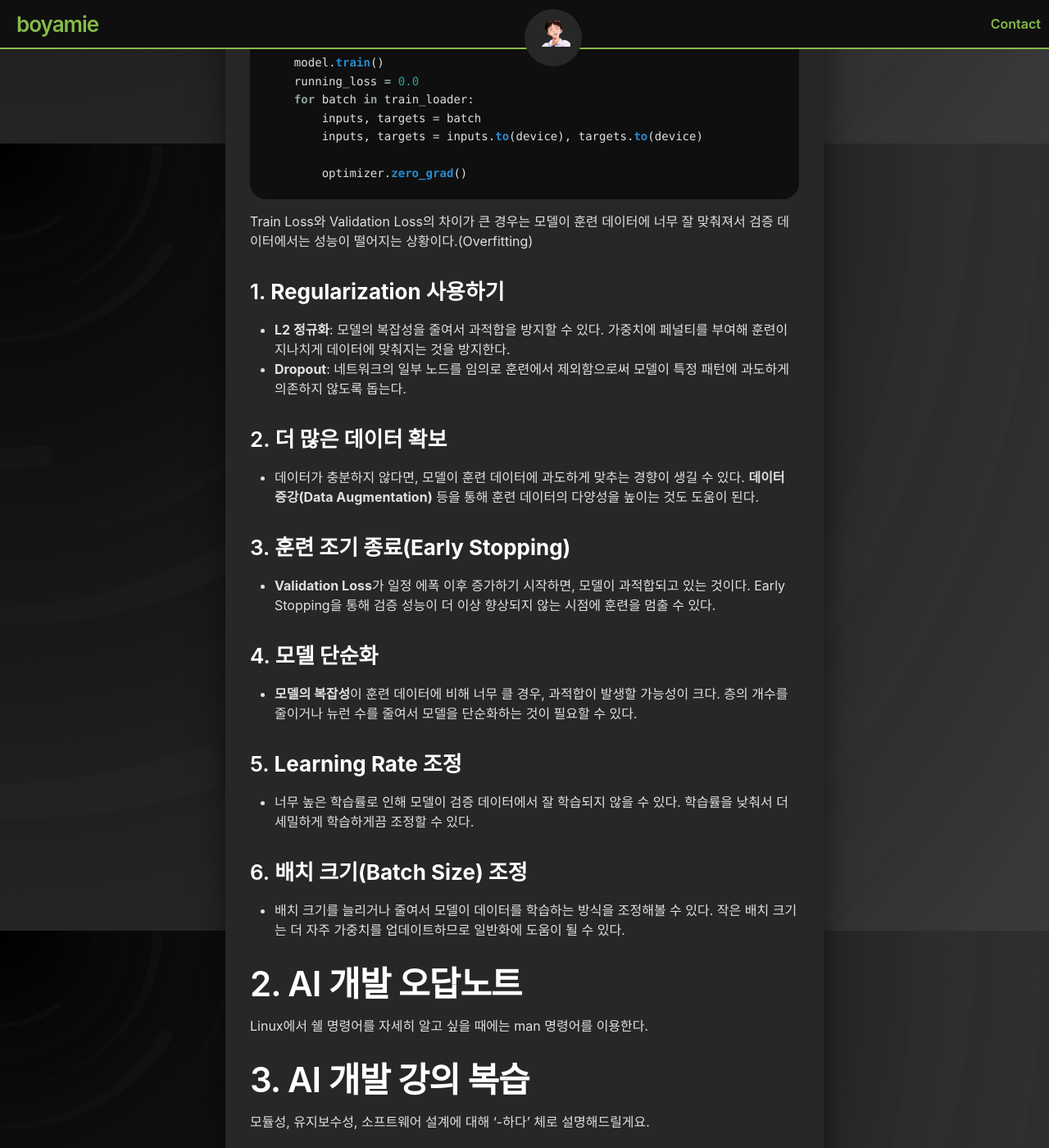
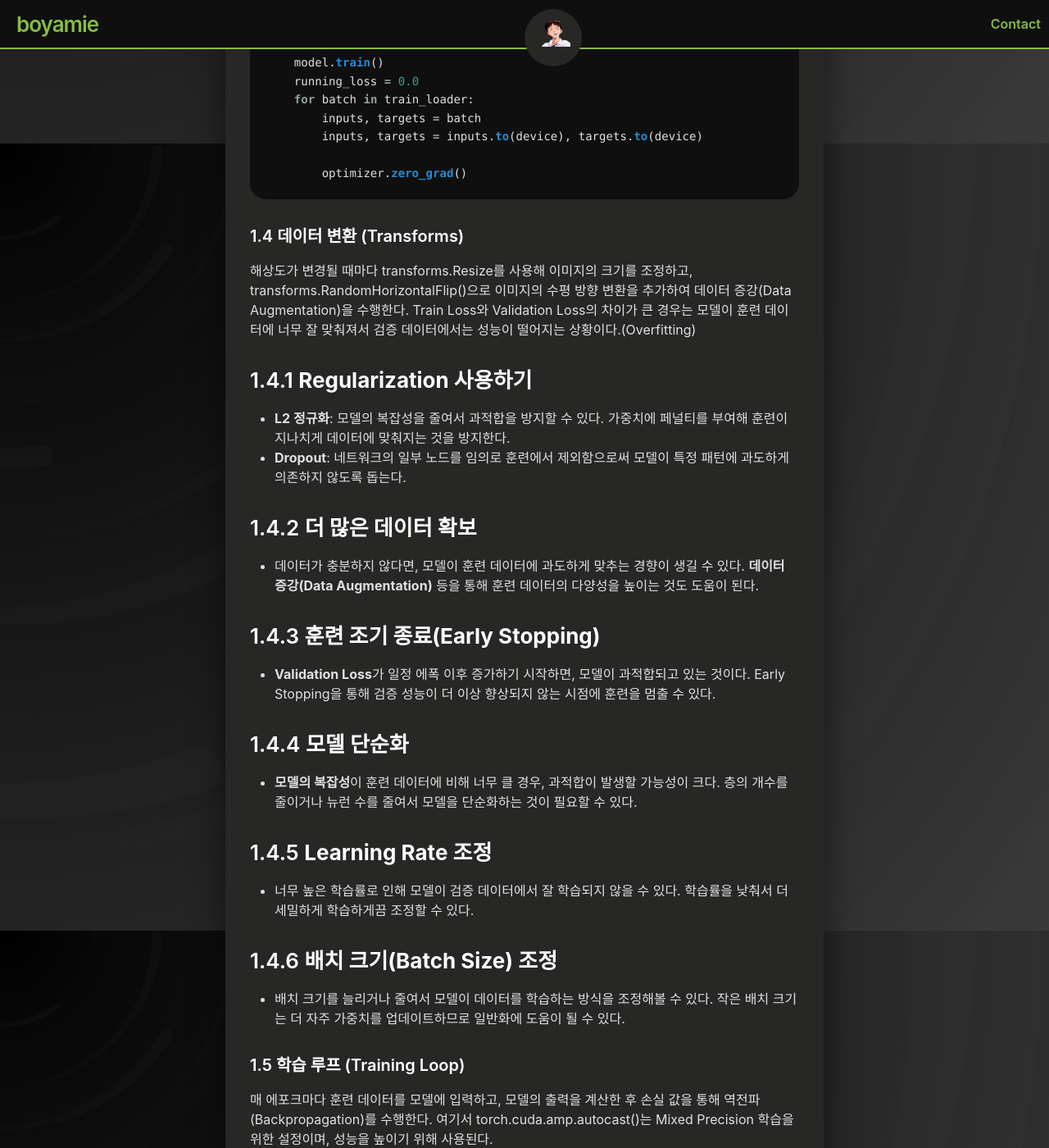
Before and after one commit to boyamie/boyamie.github.io, a Jekyll site: the page built from _posts/2024-09-11-boostcamp_028.md, in a window 1280 px wide and 1400 px high, scrolled down 2705 px. Shown: the whole window at 82% size. Built offline with Jekyll 4.4.1, drawn with Linux system fonts in a browser that asks for light colours; some of the changed text lies outside the part shown.

Commit message:
Update 2024-09-11-boostcamp_028.md

````diff
--- a/_posts/2024-09-11-boostcamp_028.md
+++ b/_posts/2024-09-11-boostcamp_028.md
@@ -86,27 +86,34 @@ for epoch in range(50):
 
         optimizer.zero_grad()
 ```
-
+#### 1.4 데이터 변환 (Transforms)
+해상도가 변경될 때마다 transforms.Resize를 사용해 이미지의 크기를 조정하고, transforms.RandomHorizontalFlip()으로 이미지의 수평 방향 변환을 추가하여 데이터 증강(Data Augmentation)을 수행한다.
 Train Loss와 Validation Loss의 차이가 큰 경우는 모델이 훈련 데이터에 너무 잘 맞춰져서 검증 데이터에서는 성능이 떨어지는 상황이다.(Overfitting)
 
-### 1. **Regularization 사용하기**
+### 1.4.1 **Regularization 사용하기**
    - **L2 정규화**: 모델의 복잡성을 줄여서 과적합을 방지할 수 있다. 가중치에 페널티를 부여해 훈련이 지나치게 데이터에 맞춰지는 것을 방지한다.
    - **Dropout**: 네트워크의 일부 노드를 임의로 훈련에서 제외함으로써 모델이 특정 패턴에 과도하게 의존하지 않도록 돕는다.
 
-### 2. **더 많은 데이터 확보**
+### 1.4.2 **더 많은 데이터 확보**
    - 데이터가 충분하지 않다면, 모델이 훈련 데이터에 과도하게 맞추는 경향이 생길 수 있다. **데이터 증강(Data Augmentation)** 등을 통해 훈련 데이터의 다양성을 높이는 것도 도움이 된다.
 
-### 3. **훈련 조기 종료(Early Stopping)**
+### 1.4.3 **훈련 조기 종료(Early Stopping)**
    - **Validation Loss**가 일정 에폭 이후 증가하기 시작하면, 모델이 과적합되고 있는 것이다. Early Stopping을 통해 검증 성능이 더 이상 향상되지 않는 시점에 훈련을 멈출 수 있다.
 
-### 4. **모델 단순화**
+### 1.4.4 **모델 단순화**
    - **모델의 복잡성**이 훈련 데이터에 비해 너무 클 경우, 과적합이 발생할 가능성이 크다. 층의 개수를 줄이거나 뉴런 수를 줄여서 모델을 단순화하는 것이 필요할 수 있다.
 
-### 5. **Learning Rate 조정**
+### 1.4.5 **Learning Rate 조정**
    - 너무 높은 학습률로 인해 모델이 검증 데이터에서 잘 학습되지 않을 수 있다. 학습률을 낮춰서 더 세밀하게 학습하게끔 조정할 수 있다.
 
-### 6. **배치 크기(Batch Size) 조정**
+### 1.4.6 **배치 크기(Batch Size) 조정**
    - 배치 크기를 늘리거나 줄여서 모델이 데이터를 학습하는 방식을 조정해볼 수 있다. 작은 배치 크기는 더 자주 가중치를 업데이트하므로 일반화에 도움이 될 수 있다.
+
+#### 1.5 학습 루프 (Training Loop)
+매 에포크마다 훈련 데이터를 모델에 입력하고, 모델의 출력을 계산한 후 손실 값을 통해 역전파(Backpropagation)를 수행한다. 여기서 torch.cuda.amp.autocast()는 Mixed Precision 학습을 위한 설정이며, 성능을 높이기 위해 사용된다.
+
+#### 1.6 검증 루프 (Validation Loop)
+매 에포크가 끝날 때마다 모델을 평가한다. 검증 데이터에 대해서도 손실을 계산하고, torch.max()를 이용해 예측된 클래스와 실제 클래스 간의 혼동 행렬(Confusion Matrix)을 구한다. 혼동 행렬은 모델의 예측 성능을 직관적으로 보여주는 도구로, 각 클래스가 어떻게 분류되었는지를 확인할 수 있다.
 
 # 2. AI 개발 오답노트
 Linux에서 쉘 명령어를 자세히 알고 싶을 때에는 man 명령어를 이용한다.
````
